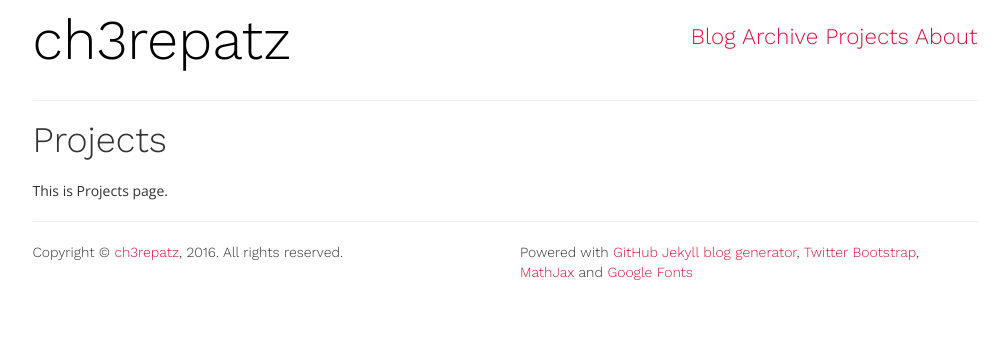
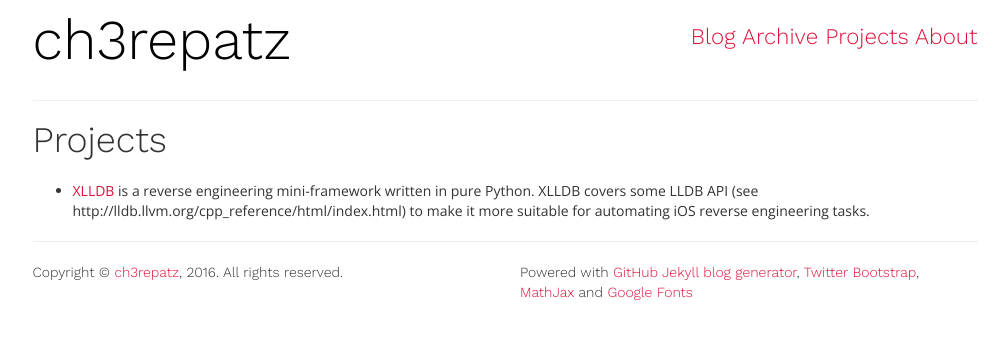
Before and after one commit to ch3repatz/ch3repatz.github.io, a Jekyll site: the page built from projects.md, in a window 1280 px wide. Shown: the top 339 px of the page, without its empty margins (135-1143 px from the left). Built offline with Jekyll 4.4.1, drawn with Linux system fonts in a browser that asks for light colours.

Commit message:
Update projects.md

```diff
--- a/projects.md
+++ b/projects.md
@@ -4,4 +4,4 @@
 permalink: /projects/
 ---
 
-This is Projects page.
+* [XLLDB](https://github.com/ch3repatz/xlldb) is a reverse engineering mini-framework written in pure Python. XLLDB covers some LLDB API (see http://lldb.llvm.org/cpp_reference/html/index.html) to make it more suitable for automating iOS reverse engineering tasks.
```
